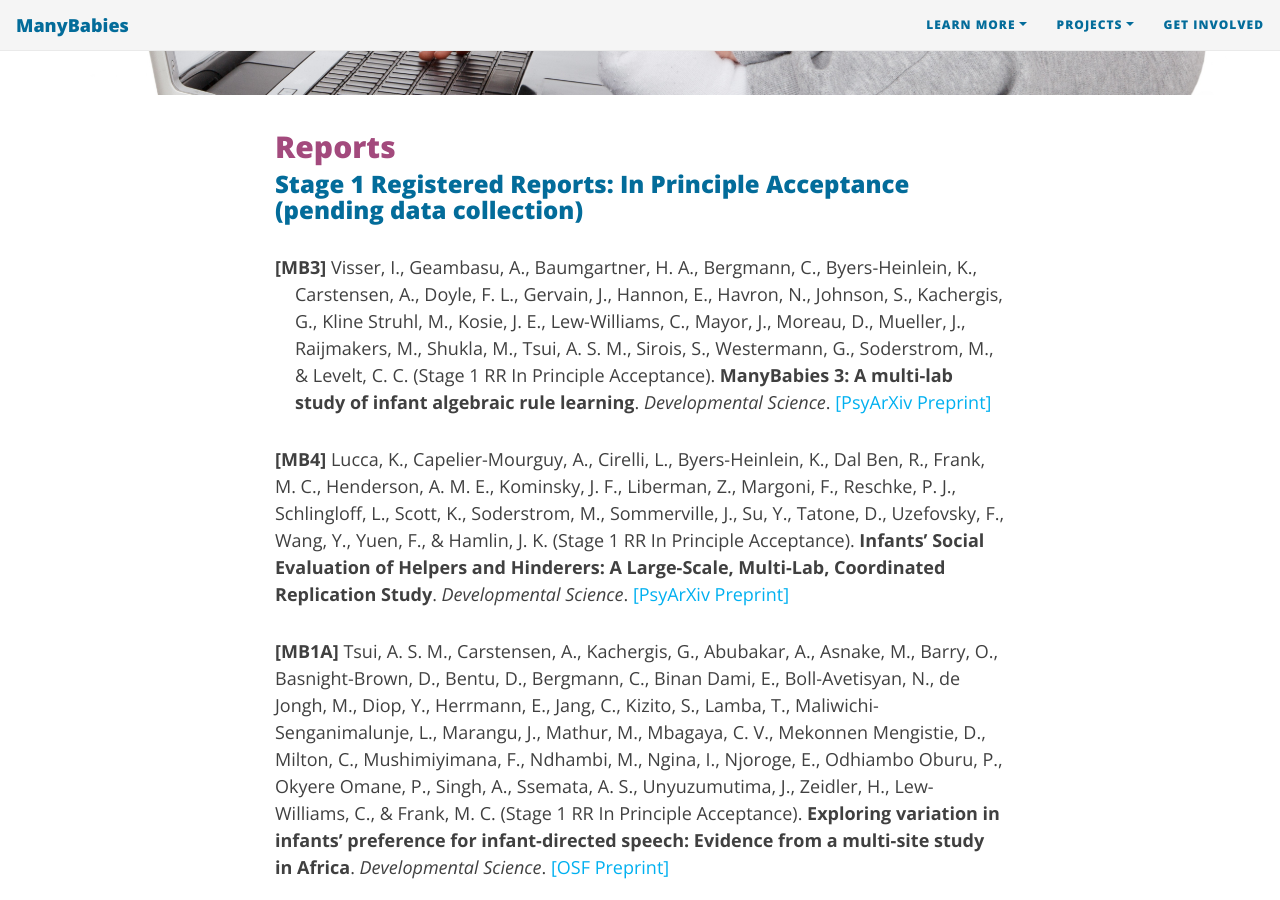
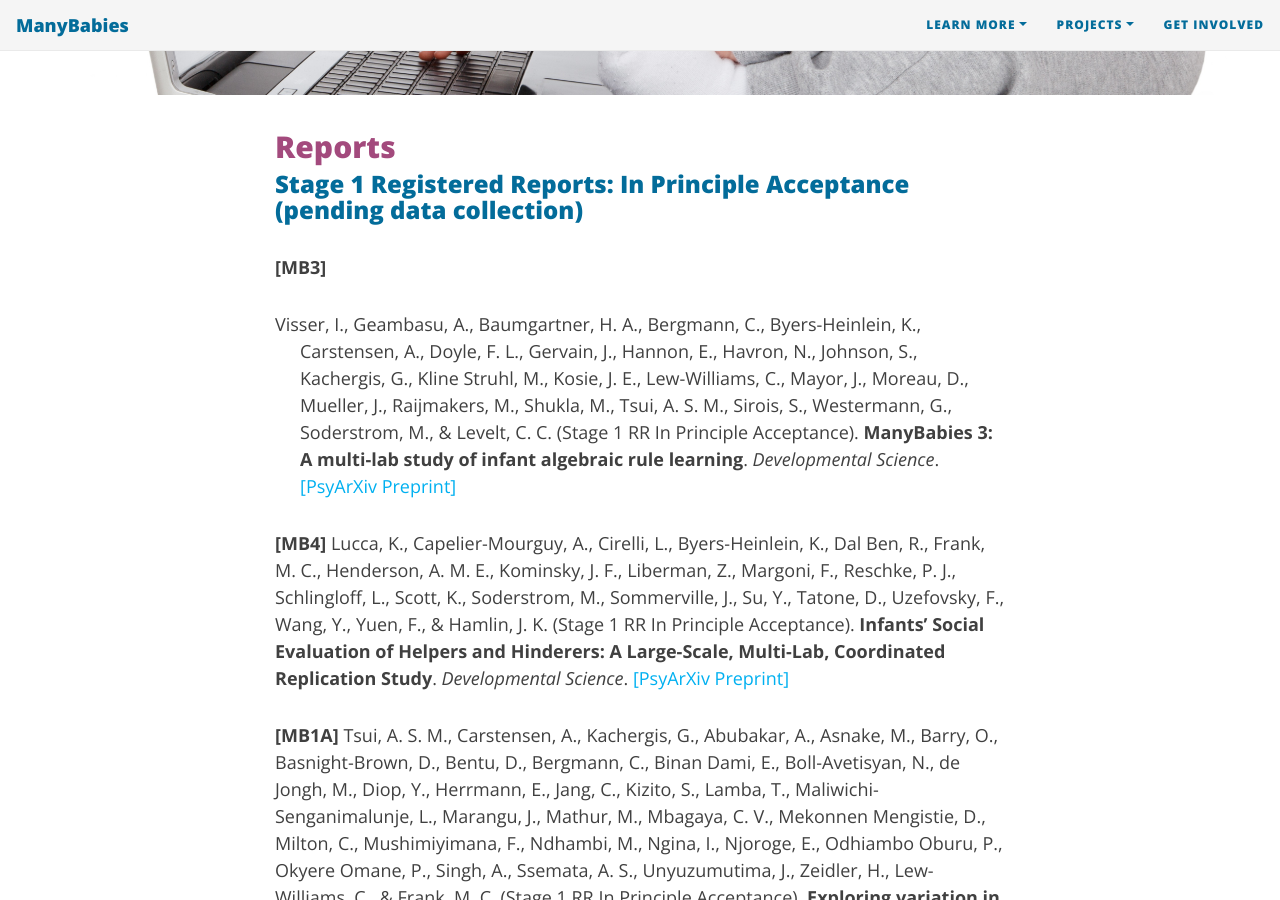
Before and after one commit to manybabies/manybabies.github.io, a Jekyll site: the page built from publications.md, in a window 1280 px wide and 900 px high, scrolled down 392 px. Built offline with Jekyll 4.4.1, drawn with Linux system fonts in a browser that asks for light colours; nearby versions of some CDN libraries; some web fonts are replaced.

Commit message:
Update publications.md

```diff
--- a/publications.md
+++ b/publications.md
@@ -17,7 +17,8 @@
 
 ### Stage 1 Registered Reports: In Principle Acceptance (pending data collection)
 
-<p style="padding-left: 20px; text-indent: -20px"><b>[MB3]</b> Visser, I., Geambasu, A., Baumgartner, H. A., Bergmann, C., Byers-Heinlein, K., Carstensen, A., Doyle, F. L., Gervain, J., Hannon, E., Havron, N., Johnson, S., Kachergis, G., Kline Struhl, M., Kosie, J. E., Lew-Williams, C., Mayor, J., Moreau, D., Mueller, J., Raijmakers, M., Shukla, M., Tsui, A. S. M., Sirois, S., Westermann, G., Soderstrom, M., & Levelt, C. C. (Stage 1 RR In Principle Acceptance). <b>ManyBabies 3: A multi-lab study of infant algebraic rule learning</b>. <i>Developmental Science</i>. <a href="https://psyarxiv.com/aex7v/">[PsyArXiv Preprint]</a></p>
+**[MB3]**
+<p style="padding-left: 25px; text-indent: -25px">Visser, I., Geambasu, A., Baumgartner, H. A., Bergmann, C., Byers-Heinlein, K., Carstensen, A., Doyle, F. L., Gervain, J., Hannon, E., Havron, N., Johnson, S., Kachergis, G., Kline Struhl, M., Kosie, J. E., Lew-Williams, C., Mayor, J., Moreau, D., Mueller, J., Raijmakers, M., Shukla, M., Tsui, A. S. M., Sirois, S., Westermann, G., Soderstrom, M., & Levelt, C. C. (Stage 1 RR In Principle Acceptance). <b>ManyBabies 3: A multi-lab study of infant algebraic rule learning</b>. <i>Developmental Science</i>. <a href="https://psyarxiv.com/aex7v/">[PsyArXiv Preprint]</a></p>
 
 <!--**[MB3]** Visser, I., Geambasu, A., Baumgartner, H. A., Bergmann, C., Byers-Heinlein, K., Carstensen, A., Doyle, F. L., Gervain, J., Hannon, E., Havron, N., Johnson, S., Kachergis, G., Kline Struhl, M., Kosie, J. E., Lew-Williams, C., Mayor, J., Moreau, D., Mueller, J., Raijmakers, M., Shukla, M., Tsui, A. S. M., Sirois, S., Westermann, G., Soderstrom, M., & Levelt, C. C. (Stage 1 RR In Principle Acceptance). **ManyBabies 3: A multi-lab study of infant algebraic rule learning**. _Developmental Science_. [[PsyArXiv Preprint]](https://psyarxiv.com/aex7v/)-->
 
```
